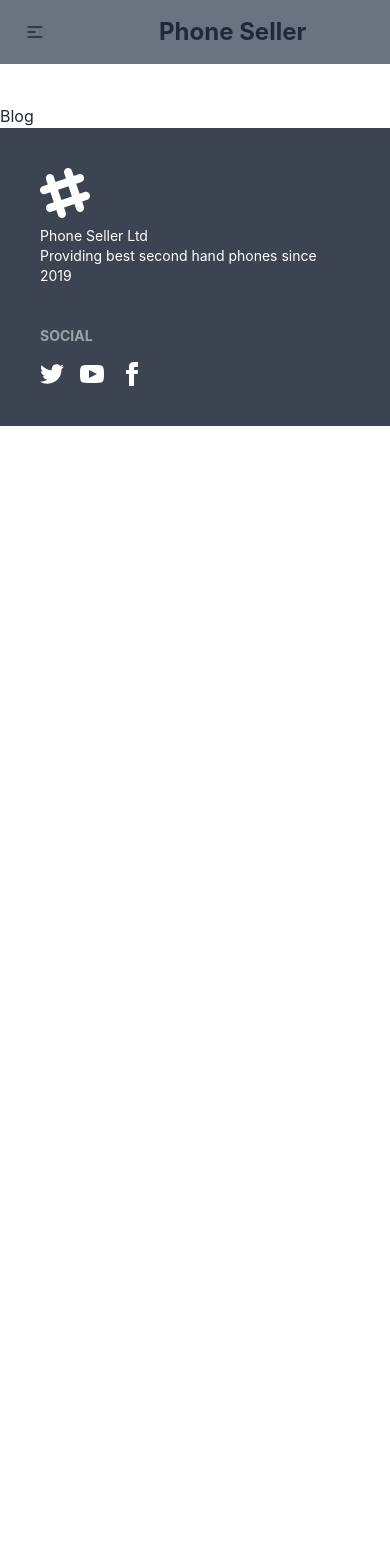
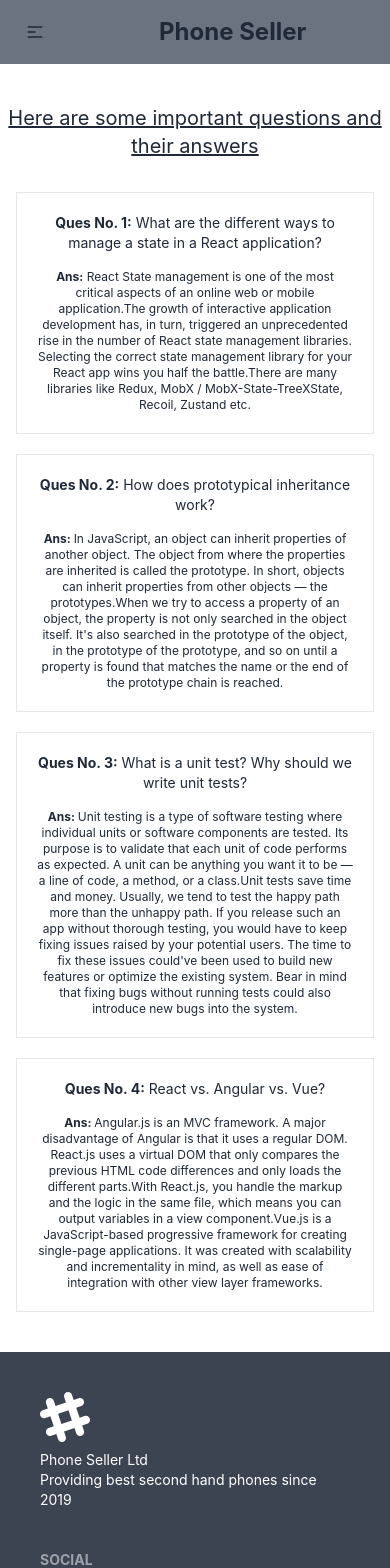
Before and after one commit to ahmedullah12/used-products-resale-clients-side, a React (Create React App) app: page /blog in a window 390 px wide. Shown: the top 1568 px of the page. Before the commit the page ends 844 px from the top, so only its background shows below. Built offline with nearby package versions, Linux system fonts and the light colour scheme; no server answers; the HTML template or start-up script is replaced by a standard one.

Commit message:
blog page added

```diff
--- a/src/Pages/Blog/Blog.js
+++ b/src/Pages/Blog/Blog.js
@@ -2,8 +2,32 @@ import React from 'react';
 
 const Blog = () => {
     return (
-        <div>
-            <h2>Blog</h2>
+        <div className='mb-10 text-center'>
+            <h2 className='mb-8 underline text-xl lg:text-3xl'>Here are some important questions and their answers</h2>
+            <div className='mx-4 lg:mx-20 '>
+                <div className='my-5  p-5 border border-1'>
+                    <h3 className='text-sm lg:text-2xl'><span className='font-bold'>Ques No. 1:</span> What are the different ways to manage a state in a React application?</h3>
+                    <p className='text-xs lg:text-xl mt-4'><span className='font-bold'>Ans:</span> React State management is one of the most critical aspects of an online web or mobile application.The growth of interactive application development has, in turn, triggered an unprecedented rise in the number of React state management libraries. Selecting the correct state management library for your React app wins you half the battle.There are many libraries like Redux, MobX / MobX-State-TreeXState, Recoil, Zustand etc.</p>
+                </div>
+            </div>
+            <div className='mx-4 lg:mx-20 '>
+                <div className='my-5  p-5 border border-1'>
+                    <h3 className='text-sm lg:text-2xl'><span className='font-bold'>Ques No. 2:</span> How does prototypical inheritance work?</h3>
+                    <p className='text-xs lg:text-xl mt-4'><span className='font-bold'>Ans: </span>In JavaScript, an object can inherit properties of another object. The object from where the properties are inherited is called the prototype. In short, objects can inherit properties from other objects — the prototypes.When we try to access a property of an object, the property is not only searched in the object itself. It's also searched in the prototype of the object, in the prototype of the prototype, and so on until a property is found that matches the name or the end of the prototype chain is reached.</p>
+                </div>
+            </div>
+            <div className='mx-4 lg:mx-20 '>
+                <div className='my-5  p-5 border border-1'>
+                    <h3 className='text-sm lg:text-2xl'><span className='font-bold'>Ques No. 3:</span> What is a unit test? Why should we write unit tests?</h3>
+                    <p className='text-xs lg:text-xl mt-4'><span className='font-bold'>Ans: </span>Unit testing is a type of software testing where individual units or software components are tested. Its purpose is to validate that each unit of code performs as expected. A unit can be anything you want it to be — a line of code, a method, or a class.Unit tests save time and money. Usually, we tend to test the happy path more than the unhappy path. If you release such an app without thorough testing, you would have to keep fixing issues raised by your potential users. The time to fix these issues could've been used to build new features or optimize the existing system. Bear in mind that fixing bugs without running tests could also introduce new bugs into the system.</p>
+                </div>
+            </div>
+            <div className='mx-4 lg:mx-20 '>
+                <div className='my-5  p-5 border border-1'>
+                    <h3 className='text-sm lg:text-2xl'><span className='font-bold'>Ques No. 4:</span> React vs. Angular vs. Vue?</h3>
+                    <p className='text-xs lg:text-xl mt-4'><span className='font-bold'>Ans: </span> Angular.js is an MVC framework. A major disadvantage of Angular is that it uses a regular DOM. React.js uses a virtual DOM that only compares the previous HTML code differences and only loads the different parts.With React.js, you handle the markup and the logic in the same file, which means you can output variables in a view component.Vue.js is a JavaScript-based progressive framework for creating single-page applications. It was created with scalability and incrementality in mind, as well as ease of integration with other view layer frameworks. </p>
+                </div>
+            </div>
         </div>
     );
 };
--- /dev/null
+++ b/src/Pages/ErrorPage/ErrorPage.js
@@ -0,0 +1,14 @@
+import React from 'react';
+import { Link } from 'react-router-dom';
+
+const ErrorPage = () => {
+    return (
+        <div className='text-center mt-40'>
+            <h2 className='text-5xl text-secondary'>Oops!!!!!</h2>
+            <p className='my-10'>The page you are trying to get is not found</p>
+            <Link to='/'><button className='btn btn-primary'>Go Back to Home Page</button></Link>
+        </div>
+    );
+};
+
+export default ErrorPage;
--- a/src/Routes/Routes.js
+++ b/src/Routes/Routes.js
@@ -1,6 +1,7 @@
 import { createBrowserRouter } from "react-router-dom";
 import Main from "../layout/Main";
 import Blog from "../Pages/Blog/Blog";
+import ErrorPage from "../Pages/ErrorPage/ErrorPage";
 import Home from "../Pages/Home/Home/Home";
 import Login from "../Pages/Login/Login";
 import Register from "../Pages/Register/Register";
@@ -27,5 +28,9 @@ export const router = createBrowserRouter([
                 element: <Blog></Blog>
             }
         ]
+    },
+    {
+        path: '*',
+        element: <ErrorPage></ErrorPage>
     }
 ])
```
